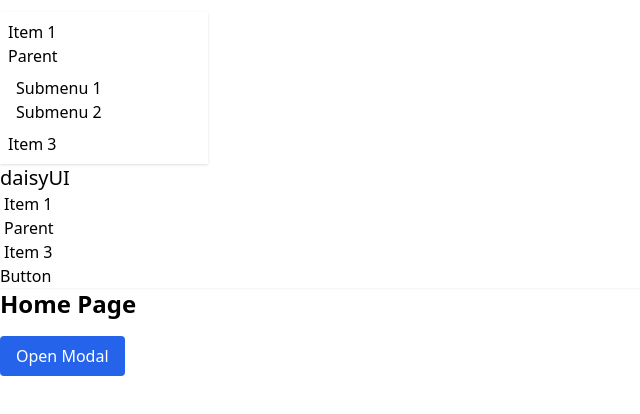
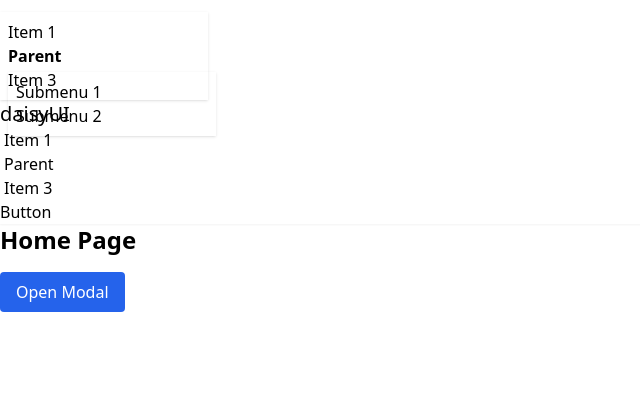
Before and after one commit to TeamsTransport/newtest, a React (Vite) app: page / in a window 1280 px wide. Shown: the top 414 px of the page, without its empty margins (0-640 px from the left). Built offline with nearby package versions, Linux system fonts and the light colour scheme.

Commit message:
Added state to hide nav

```diff
--- a/src/App.tsx
+++ b/src/App.tsx
@@ -15,9 +15,9 @@ function App() {
             </label>
             <ul tabIndex={0} className="menu menu-sm dropdown-content mt-3 z-[1] p-2 shadow bg-base-100 rounded-box w-52">
               <li><Link to="/">Item 1</Link></li>
-              <li>
-                <a>Parent</a>
-                <ul className="p-2">
+              <li className="relative">
+                <a className="font-semibold">Parent</a>
+                <ul className="absolute left-0 top-full mt-1 p-2 shadow bg-base-100 rounded-box w-52 z-10">
                   <li><Link to="/submenu1">Submenu 1</Link></li>
                   <li><Link to="/submenu2">Submenu 2</Link></li>
                 </ul>
```
